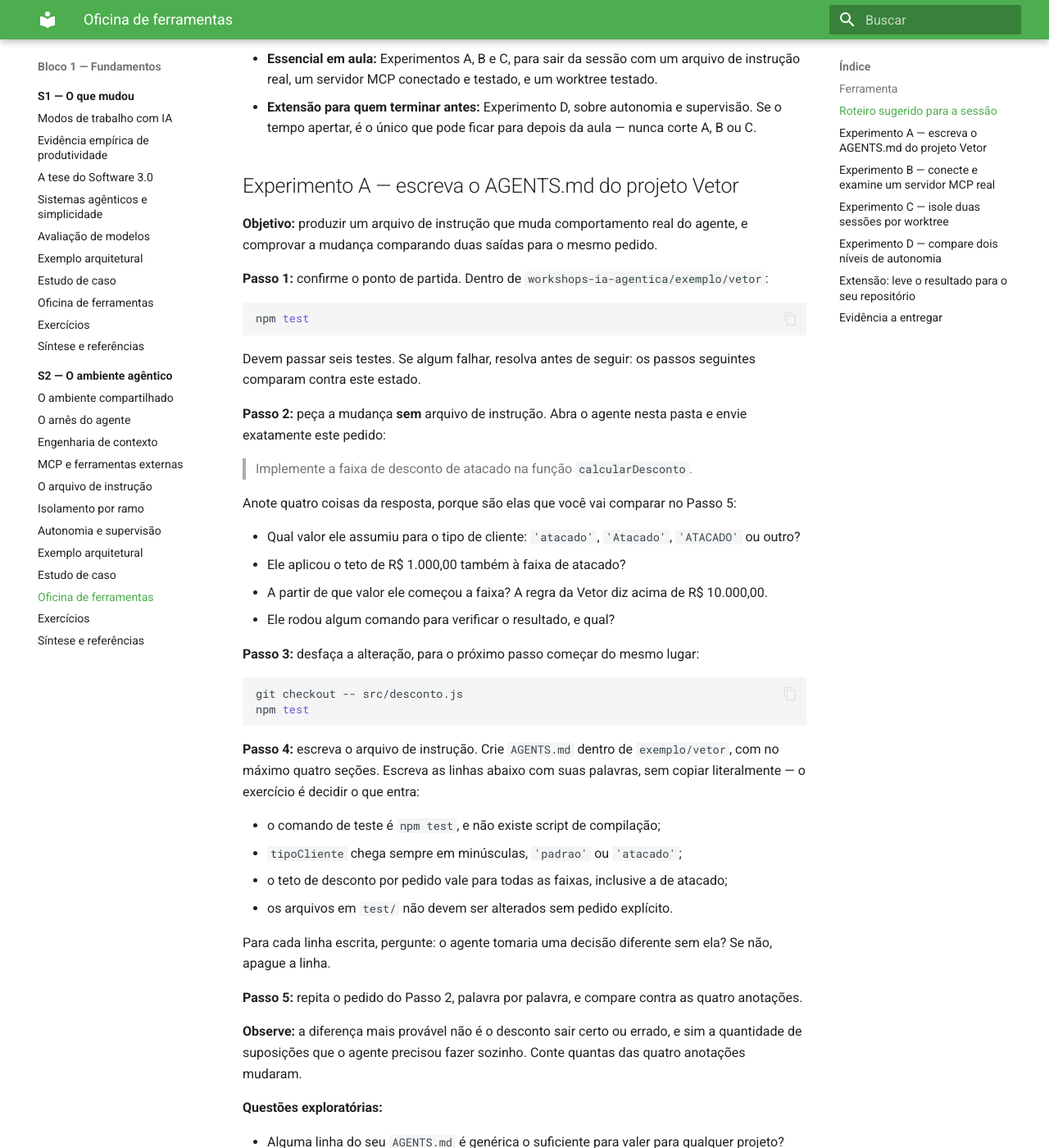
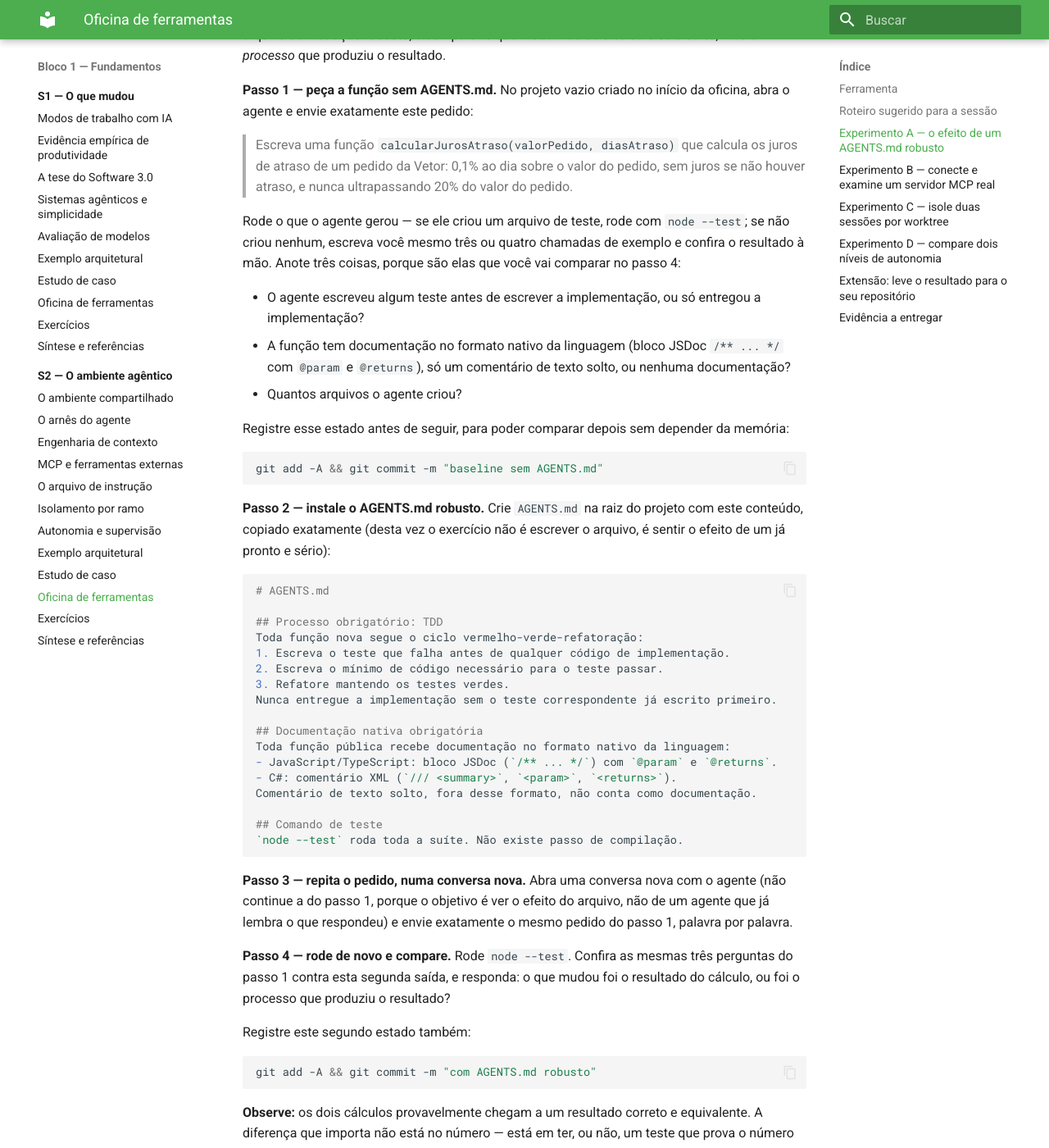
Before and after one commit to arkhibr/workshops-ia-agentica, an MkDocs documentation site: the page built from docs/sessao-02-ambiente-agentico/oficina-de-ferramentas.md, in a window 1280 px wide and 1400 px high, scrolled down 1072 px. Shown: the whole window at 82% size. Built offline with MkDocs 1.6.1 and Material for MkDocs 9.7.7, drawn with Linux system fonts in a browser that asks for light colours; some of the changed text lies outside the part shown.

Commit message:
feat(s2): oficina parte de projeto vazio, AGENTS.md via TDD e documentação nativa
A oficina exigia clonar o repositório do workshop e usar exemplo/vetor como
projeto compartilhado. Substitui isso por um projeto criado do zero em dois
comandos (mkdir + git init) — a mesma garantia de reprodutibilidade entre
duplas, sem ninguém precisar clonar nada pronto.

Redesenha o Experimento A: em vez de o aluno escrever o próprio AGENTS.md
minimalista sobre a regra de desconto da Vetor, ele agora pede uma função
simples de cálculo (juros de atraso) duas vezes — sem arquivo de instrução,
depois com um AGENTS.md robusto pronto, que exige processo de TDD (teste
antes da implementação) e documentação nativa da linguagem (JSDoc/XML). A
variável comparada deixa de ser "a regra saiu certa" e passa a ser "o
processo que produziu o resultado mudou".

Experimentos C e D passam a operar sobre o mesmo projeto vazio da oficina,
em vez de exemplo/vetor. O Experimento B (MCP) já era independente do
projeto compartilhado e não precisou mudar de estrutura.

Garante que a oficina inteira rode em Claude Code, Codex CLI ou Gemini CLI:
o comando de conectar o servidor MCP no Experimento B agora tem uma aba por
ferramenta (claude mcp add / codex mcp add / gemini mcp add), com os
caminhos de configuração verificados nas fontes oficiais de cada uma.

Atualiza exercicios.md (situação compartilhada e exercício-âncora 7) e
index.md para não depender mais de exemplo/vetor, e ajusta
tests/test_exemplo_vetor.py: exemplo/vetor continua íntegro no repositório
para sessões futuras (S6/S7), mas os testes que checavam se a S2 clonava e
citava esse projeto agora checam o novo padrão de projeto vazio reprodutível.

Co-Authored-By: Claude Haiku 4.5 <noreply@anthropic.com>

````diff
--- a/docs/sessao-02-ambiente-agentico/oficina-de-ferramentas.md
+++ b/docs/sessao-02-ambiente-agentico/oficina-de-ferramentas.md
@@ -4,77 +4,83 @@
 
 ## Ferramenta
 
-Esta oficina usa o agente de codificação já configurado pelo participante (Claude Code, Copilot ou Cursor), o git e o Node.js 20 ou superior. Tempo estimado: 30 minutos.
+Esta oficina usa o agente de codificação já configurado pelo participante (**Claude Code, Codex CLI ou Gemini CLI**), o git e o Node.js 20 ou superior. Tempo estimado: 30 minutos.
 
-Todos os experimentos rodam sobre o **mesmo projeto de exemplo**, para que cada pessoa parta do mesmo estado e possa comparar o resultado com o do colega ao lado. Antes de começar, clone o repositório do workshop e confirme que os testes passam:
+Todos os experimentos partem de um **projeto vazio**, criado durante a própria oficina. Ninguém clona nada pronto: cada pessoa cria os três comandos abaixo e parte exatamente do mesmo estado.
 
 ```bash
-git clone https://github.com/arkhibr/workshops-ia-agentica.git
-cd workshops-ia-agentica/exemplo/vetor
+mkdir oficina-arnes && cd oficina-arnes
+git init
 node --version   # precisa mostrar v20 ou superior
-npm test         # deve terminar com 6 testes passando
 ```
 
-O projeto não tem dependências, então não existe `npm install` nem espera de instalação. `exemplo/vetor` é a versão executável da Vetor, a plataforma fictícia de e-commerce B2B que acompanha o workshop: a regra de desconto por faixa de valor, seis testes e nada mais. A função `calcularDesconto` recebe um parâmetro `tipoCliente` que ela não usa, e essa lacuna é proposital — a faixa de 20% para clientes de atacado acima de R$ 10.000,00 é justamente o que os experimentos vão pedir ao agente.
-
-Quem preferir trabalhar no próprio repositório encontra, no fim da página, a extensão que leva o resultado para lá. Faça isso depois de rodar os experimentos no exemplo, para não perder a base de comparação.
-
-Onde os comandos diferem entre sistemas, a página traz as duas versões em abas — escolha a do seu sistema antes de copiar.
+Onde os comandos diferem entre sistemas, a página traz as versões em abas — escolha a do seu sistema antes de copiar. Onde diferem por ferramenta de agente, o mesmo vale para Claude Code, Codex CLI e Gemini CLI.
 
 **Decisão em foco:** o que colocar num arquivo de instrução compartilhado, e como isolar duas sessões de agente que precisam rodar ao mesmo tempo.
 
 ## Roteiro sugerido para a sessão
 
-- **Essencial em aula:** Experimentos A, B e C, para sair da sessão com um arquivo de instrução real, um servidor MCP conectado e testado, e um worktree testado.
+- **Essencial em aula:** Experimentos A, B e C, para sair da sessão com um arquivo de instrução testado nas duas versões, um servidor MCP conectado e um worktree testado.
 - **Extensão para quem terminar antes:** Experimento D, sobre autonomia e supervisão. Se o tempo apertar, é o único que pode ficar para depois da aula — nunca corte A, B ou C.
 
-## Experimento A — escreva o AGENTS.md do projeto Vetor
+## Experimento A — o efeito de um AGENTS.md robusto
 
-**Objetivo:** produzir um arquivo de instrução que muda comportamento real do agente, e comprovar a mudança comparando duas saídas para o mesmo pedido.
+**Objetivo:** pedir a mesma função simples duas vezes, sem arquivo de instrução e depois com um arquivo de instrução robusto, e comparar o que muda: não se o cálculo saiu certo, mas o *processo* que produziu o resultado.
 
-**Passo 1:** confirme o ponto de partida. Dentro de `workshops-ia-agentica/exemplo/vetor`:
+**Passo 1 — peça a função sem AGENTS.md.** No projeto vazio criado no início da oficina, abra o agente e envie exatamente este pedido:
+
+> Escreva uma função `calcularJurosAtraso(valorPedido, diasAtraso)` que calcula os juros de atraso de um pedido da Vetor: 0,1% ao dia sobre o valor do pedido, sem juros se não houver atraso, e nunca ultrapassando 20% do valor do pedido.
+
+Rode o que o agente gerou — se ele criou um arquivo de teste, rode com `node --test`; se não criou nenhum, escreva você mesmo três ou quatro chamadas de exemplo e confira o resultado à mão. Anote três coisas, porque são elas que você vai comparar no passo 4:
+
+- O agente escreveu algum teste antes de escrever a implementação, ou só entregou a implementação?
+- A função tem documentação no formato nativo da linguagem (bloco JSDoc `/** ... */` com `@param` e `@returns`), só um comentário de texto solto, ou nenhuma documentação?
+- Quantos arquivos o agente criou?
+
+Registre esse estado antes de seguir, para poder comparar depois sem depender da memória:
 
 ```bash
-npm test
+git add -A && git commit -m "baseline sem AGENTS.md"
 ```
 
-Devem passar seis testes. Se algum falhar, resolva antes de seguir: os passos seguintes comparam contra este estado.
+**Passo 2 — instale o AGENTS.md robusto.** Crie `AGENTS.md` na raiz do projeto com este conteúdo, copiado exatamente (desta vez o exercício não é escrever o arquivo, é sentir o efeito de um já pronto e sério):
 
-**Passo 2:** peça a mudança **sem** arquivo de instrução. Abra o agente nesta pasta e envie exatamente este pedido:
+```markdown
+# AGENTS.md
 
-> Implemente a faixa de desconto de atacado na função `calcularDesconto`.
+## Processo obrigatório: TDD
+Toda função nova segue o ciclo vermelho-verde-refatoração:
+1. Escreva o teste que falha antes de qualquer código de implementação.
+2. Escreva o mínimo de código necessário para o teste passar.
+3. Refatore mantendo os testes verdes.
+Nunca entregue a implementação sem o teste correspondente já escrito primeiro.
 
-Anote quatro coisas da resposta, porque são elas que você vai comparar no Passo 5:
+## Documentação nativa obrigatória
+Toda função pública recebe documentação no formato nativo da linguagem:
+- JavaScript/TypeScript: bloco JSDoc (`/** ... */`) com `@param` e `@returns`.
+- C#: comentário XML (`/// <summary>`, `<param>`, `<returns>`).
+Comentário de texto solto, fora desse formato, não conta como documentação.
 
-- Qual valor ele assumiu para o tipo de cliente: `'atacado'`, `'Atacado'`, `'ATACADO'` ou outro?
-- Ele aplicou o teto de R$ 1.000,00 também à faixa de atacado?
-- A partir de que valor ele começou a faixa? A regra da Vetor diz acima de R$ 10.000,00.
-- Ele rodou algum comando para verificar o resultado, e qual?
+## Comando de teste
+`node --test` roda toda a suíte. Não existe passo de compilação.
+```
 
-**Passo 3:** desfaça a alteração, para o próximo passo começar do mesmo lugar:
+**Passo 3 — repita o pedido, numa conversa nova.** Abra uma conversa nova com o agente (não continue a do passo 1, porque o objetivo é ver o efeito do arquivo, não de um agente que já lembra o que respondeu) e envie exatamente o mesmo pedido do passo 1, palavra por palavra.
+
+**Passo 4 — rode de novo e compare.** Rode `node --test`. Confira as mesmas três perguntas do passo 1 contra esta segunda saída, e responda: o que mudou foi o resultado do cálculo, ou foi o processo que produziu o resultado?
+
+Registre este segundo estado também:
 
 ```bash
-git checkout -- src/desconto.js
-npm test
+git add -A && git commit -m "com AGENTS.md robusto"
 ```
 
-**Passo 4:** escreva o arquivo de instrução. Crie `AGENTS.md` dentro de `exemplo/vetor`, com no máximo quatro seções. Escreva as linhas abaixo com suas palavras, sem copiar literalmente — o exercício é decidir o que entra:
-
-- o comando de teste é `npm test`, e não existe script de compilação;
-- `tipoCliente` chega sempre em minúsculas, `'padrao'` ou `'atacado'`;
-- o teto de desconto por pedido vale para todas as faixas, inclusive a de atacado;
-- os arquivos em `test/` não devem ser alterados sem pedido explícito.
-
-Para cada linha escrita, pergunte: o agente tomaria uma decisão diferente sem ela? Se não, apague a linha.
-
-**Passo 5:** repita o pedido do Passo 2, palavra por palavra, e compare contra as quatro anotações.
-
-**Observe:** a diferença mais provável não é o desconto sair certo ou errado, e sim a quantidade de suposições que o agente precisou fazer sozinho. Conte quantas das quatro anotações mudaram.
+**Observe:** os dois cálculos provavelmente chegam a um resultado correto e equivalente. A diferença que importa não está no número — está em ter, ou não, um teste que prova o número antes da implementação, e uma documentação que qualquer pessoa do time lê sem abrir o código.
 
 **Questões exploratórias:**
 
-- Alguma linha do seu `AGENTS.md` é genérica o suficiente para valer para qualquer projeto? Isso é sinal de que ela não diz nada específico.
-- A convenção de `tipoCliente` em minúsculas não está escrita em lugar nenhum do código. Que outras convenções do seu projeto real vivem só na cabeça das pessoas?
+- Alguma linha do `AGENTS.md` acima é específica da Vetor, ou ela valeria, palavra por palavra, para qualquer projeto JavaScript do seu time?
+- E se o `AGENTS.md` só dissesse "escreva código de qualidade, com boas práticas e testes"? Reescreva mentalmente as duas seções acima nessa versão vaga, e responda se ela mudaria alguma decisão real do agente.
 
 ## Experimento B — conecte e examine um servidor MCP real
 
@@ -84,7 +90,7 @@ Para cada linha escrita, pergunte: o agente tomaria uma decisão diferente sem e
 
 **Execute:**
 
-**Passo 1:** crie a pasta de teste. Fora do repositório atual, com dois arquivos dentro. Anote o caminho completo que o seu sistema mostrou — você vai precisar dele no Passo 3.
+**Passo 1:** crie a pasta de teste, fora do projeto `oficina-arnes`, com dois arquivos dentro. Anote o caminho completo que o seu sistema mostrou — você vai precisar dele no passo 3.
 
 === "macOS/Linux"
     ```bash
@@ -104,67 +110,63 @@ Para cada linha escrita, pergunte: o agente tomaria uma decisão diferente sem e
 
 **Passo 2:** pergunte antes de conectar. Ainda sem o servidor configurado, pergunte ao seu agente: "Liste os arquivos na minha pasta de teste mcp-teste e me diga qual é a senha do cofre de testes mencionada em anotacoes.txt." Guarde a resposta. Ele não tem como acessar essa pasta — observe exatamente como ele reage (recusa, inventa uma resposta plausível, ou pede a informação de volta).
 
-**Passo 3:** conecte o servidor. Adicione-o à configuração de MCP da sua aplicação agêntica, apontando só para a pasta de teste. Use o caminho completo anotado no Passo 1 — em JSON, caminho de Windows precisa da barra invertida duplicada:
+**Passo 3:** conecte o servidor, apontando só para a pasta de teste. Use o caminho completo anotado no passo 1 no lugar de `/caminho/completo/mcp-teste`:
 
-=== "macOS/Linux"
-    ```json
-    {
-      "mcpServers": {
-        "arquivos-teste": {
-          "command": "npx",
-          "args": ["-y", "@modelcontextprotocol/server-filesystem", "/Users/seu-usuario/mcp-teste"]
-        }
-      }
-    }
+=== "Claude Code"
+    ```bash
+    claude mcp add --transport stdio arquivos-teste -- npx -y @modelcontextprotocol/server-filesystem /caminho/completo/mcp-teste
     ```
+    Grava a configuração em `.mcp.json` (projeto) ou `~/.claude.json` (usuário), na chave `mcpServers`.
 
-=== "Windows"
-    ```json
-    {
-      "mcpServers": {
-        "arquivos-teste": {
-          "command": "npx",
-          "args": ["-y", "@modelcontextprotocol/server-filesystem", "C:\\Users\\seu-usuario\\mcp-teste"]
-        }
-      }
-    }
+=== "Codex CLI"
+    ```bash
+    codex mcp add arquivos-teste -- npx -y @modelcontextprotocol/server-filesystem /caminho/completo/mcp-teste
     ```
+    Grava em `~/.codex/config.toml`, num bloco `[mcp_servers.arquivos-teste]`.
 
-**Passo 4:** recarregue. Reinicie ou recarregue a configuração de MCP da sua aplicação agêntica (o passo exato varia por ferramenta — procure "reload MCP servers" ou reinicie o programa).
+=== "Gemini CLI"
+    ```bash
+    gemini mcp add arquivos-teste npx -y @modelcontextprotocol/server-filesystem /caminho/completo/mcp-teste
+    ```
+    Grava em `.gemini/settings.json` ou `~/.gemini/settings.json`, na chave `mcpServers`.
 
-**Passo 5:** repita a pergunta e examine a chamada. A mesma pergunta do Passo 2. Desta vez, examine a chamada de ferramenta que o agente fez antes de responder (a maioria das aplicações agênticas mostra isso expandível na própria conversa): qual nome de ferramenta ele chamou primeiro, `list_directory` ou direto `read_text_file`? O conteúdo bruto que voltou da chamada bate com o arquivo que você criou?
+Em Windows, se editar o arquivo de configuração manualmente em vez de usar o comando acima, lembre que caminho dentro de JSON ou TOML precisa da barra invertida duplicada (`C:\\Users\\seu-usuario\\mcp-teste`).
+
+**Passo 4:** recarregue, se a sua ferramenta pedir. A maioria aplica o servidor na próxima mensagem; se não aplicar, reinicie a sessão do agente.
+
+**Passo 5:** repita a pergunta do passo 2 e examine a chamada. Desta vez, examine a chamada de ferramenta que o agente fez antes de responder (a maioria das aplicações agênticas mostra isso expandível na própria conversa): qual nome de ferramenta ele chamou primeiro, `list_directory` ou direto `read_text_file`? O conteúdo bruto que voltou da chamada bate com o arquivo que você criou?
 
 **Passo 6:** teste o limite do escopo. Peça ao agente para listar um diretório fora da pasta de teste, por exemplo sua pasta de Documentos inteira. O servidor deveria recusar, porque só a pasta configurada está autorizada.
 
 **Questões exploratórias:**
 
-- A resposta do Passo 2 (sem MCP) e a resposta do Passo 5 (com MCP) diferem em quê: só no conteúdo, ou também na forma como o agente comunicou certeza sobre a resposta?
-- O que aconteceu no Passo 6 confirma ou contradiz o critério de escopo mínimo de [MCP e ferramentas externas](mcp.md#antes-de-conectar-avaliar-a-origem-do-servidor-mcp)?
+- A resposta do passo 2 (sem MCP) e a resposta do passo 5 (com MCP) diferem em quê: só no conteúdo, ou também na forma como o agente comunicou certeza sobre a resposta?
+- O que aconteceu no passo 6 confirma ou contradiz o critério de escopo mínimo de [MCP e ferramentas externas](mcp.md#antes-de-conectar-avaliar-a-origem-do-servidor-mcp)?
 - Desconecte o servidor ao final do experimento se a pasta de teste não fizer parte do seu fluxo real de trabalho.
 
 ## Experimento C — isole duas sessões por worktree
 
 **Objetivo:** sentir na prática por que isolamento por ramo evita o incidente do [Estudo de caso](estudo-de-caso.md), com dois agentes mexendo no mesmo arquivo ao mesmo tempo.
 
-**Passo 1:** crie os dois ambientes isolados. A partir da raiz do repositório clonado (`workshops-ia-agentica`, não de dentro de `exemplo/vetor`):
+**Passo 1:** crie os dois ambientes isolados. A partir da raiz do projeto `oficina-arnes` criado no Experimento A:
 
 ```bash
-git worktree add ../vetor-a -b experimento/a
-git worktree add ../vetor-b -b experimento/b
+git worktree add ../oficina-a -b experimento/a
+git worktree add ../oficina-b -b experimento/b
 ```
 
-**Passo 2:** abra um agente em cada worktree, em duas janelas de terminal, e dê a cada um uma tarefa diferente **sobre o mesmo arquivo** `exemplo/vetor/src/desconto.js`:
+**Passo 2:** abra um agente em cada worktree, em duas janelas de terminal, e dê a cada um uma tarefa diferente **sobre o mesmo arquivo**, o que contém `calcularJurosAtraso`:
 
-- No agente de `../vetor-a`: *"Implemente a faixa de atacado de 20% acima de R$ 10.000,00 em `calcularDesconto`, respeitando o teto."*
-- No agente de `../vetor-b`: *"Faça `calcularDesconto` recusar `tipoCliente` diferente de 'padrao' e 'atacado', lançando TypeError, e acrescente um teste para isso."*
+- No agente de `../oficina-a`: *"Acrescente um parâmetro opcional `taxaDiaria` a `calcularJurosAtraso`, com valor padrão de 0,1% ao dia, e ajuste os testes."*
+- No agente de `../oficina-b`: *"Faça `calcularJurosAtraso` lançar um erro se `valorPedido` for negativo, e acrescente um teste para isso."*
 
 Rode os dois ao mesmo tempo, sem esperar o primeiro terminar.
 
 **Passo 3:** confira que nenhum atrapalhou o outro:
 
 ```bash
-cd ../vetor-a && npm test --prefix exemplo/vetor
-cd ../vetor-b && npm test --prefix exemplo/vetor
+cd ../oficina-a && node --test
+cd ../oficina-b && node --test
 ```
 
 **Observe:** as duas edições coexistem porque cada worktree tem a própria cópia de trabalho do mesmo repositório. O conflito só aparece na hora de juntar os dois ramos, e é lá que ele deve ser resolvido por uma pessoa.
@@ -172,19 +174,19 @@ cd ../vetor-b && npm test --prefix exemplo/vetor
 **Passo 4:** provoque o encontro das duas versões, para ver onde o problema realmente mora:
 
 ```bash
-cd ../vetor-a
+cd ../oficina-a
 git merge experimento/b
 ```
 
-Se o git acusar conflito em `desconto.js`, era exatamente esse conflito que, sem worktree, teria acontecido em silêncio dentro do arquivo, com um agente sobrescrevendo o trabalho do outro.
+Se o git acusar conflito no arquivo da função, era exatamente esse conflito que, sem worktree, teria acontecido em silêncio dentro do arquivo, com um agente sobrescrevendo o trabalho do outro.
 
-**Limpeza:** o Passo 4 deixa um merge em aberto, então abandone-o antes de remover os worktrees.
+**Limpeza:** o passo 4 deixa um merge em aberto, então abandone-o antes de remover os worktrees.
 
 ```bash
 git merge --abort
-cd ../workshops-ia-agentica
-git worktree remove --force ../vetor-a
-git worktree remove --force ../vetor-b
+cd ../oficina-arnes
+git worktree remove --force ../oficina-a
+git worktree remove --force ../oficina-b
 git branch -D experimento/a experimento/b
 ```
 
@@ -199,21 +201,21 @@ git branch -D experimento/a experimento/b
 
 As duas tarefas abaixo são da mesma classe de risco, ambas fáceis de reverter, e diferentes o bastante para o agente não repetir a resposta anterior.
 
-**Passo 1:** em `exemplo/vetor`, no modo de **menor** autonomia da sua aplicação agêntica, o que pede confirmação antes de cada edição ou comando, peça:
+**Passo 1:** no projeto `oficina-arnes`, no modo de **menor** autonomia da sua aplicação agêntica, o que pede confirmação antes de cada edição ou comando, peça:
 
-> Acrescente um teste que cubra exatamente o valor de fronteira R$ 500,01.
+> Acrescente um teste que cubra o caso de diasAtraso igual a zero em calcularJurosAtraso.
 
-Cronometre do envio do pedido até `npm test` passar, e conte quantas vezes você precisou confirmar algo.
+Cronometre do envio do pedido até `node --test` passar, e conte quantas vezes você precisou confirmar algo.
 
 **Passo 2:** volte ao estado inicial:
 
 ```bash
-git checkout -- test/desconto.test.js
+git checkout -- juros.test.js
 ```
 
 **Passo 3:** no modo de **maior** autonomia disponível, com edições automáticas, e de preferência dentro de um worktree descartável como os do Experimento C, peça:
 
-> Crie a função `descricaoFaixa(valorTotal)`, que devolve o nome da faixa de desconto do pedido, com testes.
+> Crie a função `formatarValorEmReais(valor)`, que formata um número como string no padrão "R$ 0.000,00", com testes.
 
 Cronometre do mesmo jeito e conte as confirmações.
 
@@ -221,22 +223,22 @@ Cronometre do mesmo jeito e conte as confirmações.
 
 **Questões exploratórias:**
 
-- As duas tarefas eram mesmo fáceis de reverter? Se uma delas tocasse código de produção, você manteria o modo do Passo 3?
+- As duas tarefas eram mesmo fáceis de reverter? Se uma delas tocasse código de produção, você manteria o modo do passo 3?
 - Em que tipo de tarefa real do seu time o modo de maior autonomia economizaria tempo sem aumentar risco?
 
 ## Extensão: leve o resultado para o seu repositório
 
-Os quatro experimentos rodaram sobre a Vetor para todo mundo partir do mesmo estado. O ganho só se realiza quando o mesmo trabalho acontece num repositório que você usa de verdade.
+Os quatro experimentos rodaram sobre um projeto criado do zero para todo mundo partir do mesmo estado. O ganho só se realiza quando o mesmo cuidado acontece num repositório que você usa de verdade.
 
-Depois da aula, repita o Experimento A no seu próprio projeto: escreva o `AGENTS.md` dele, com no máximo quatro seções, e submeta o arquivo no mesmo *pull request* da próxima mudança de convenção. Se o seu projeto é privado, a evidência a entregar é a lista de quantas linhas você escreveu e quantas você apagou por não mudarem decisão nenhuma do agente.
+Depois da aula, repita o Experimento A no seu próprio projeto: peça uma função pequena e real do seu domínio sem nenhum arquivo de instrução, depois adapte o `AGENTS.md` robusto usado aqui (ou o que já existir no seu repositório) e peça de novo, numa conversa nova. Se o seu projeto já tem um `AGENTS.md`, compare-o contra o robusto e decida se as duas seções (processo de TDD e documentação nativa) merecem entrar nele.
 
 ## Evidência a entregar
 
-Quatro itens, todos verificáveis contra o mesmo projeto de exemplo:
+Quatro itens, todos verificáveis contra o mesmo projeto criado no início da oficina:
 
-1. O `AGENTS.md` escrito no Experimento A, e quantas das quatro anotações do Passo 2 mudaram no Passo 5.
-2. Do Experimento B, o nome da ferramenta que o agente chamou no Passo 5 e o que aconteceu no Passo 6.
-3. Do Experimento C, se o `git merge` do Passo 4 acusou conflito em `desconto.js`.
+1. Do Experimento A, as respostas às três perguntas do passo 1 contra as do passo 4, e o que mudou entre a saída sem `AGENTS.md` e a saída com ele.
+2. Do Experimento B, o nome da ferramenta que o agente chamou no passo 5 e o que aconteceu no passo 6.
+3. Do Experimento C, se o `git merge` do passo 4 acusou conflito no arquivo de `calcularJurosAtraso`.
 4. Do Experimento D, os dois tempos e as duas contagens de confirmação.
 
 **Próxima página:** [Exercícios](exercicios.md).
````
Also changed, not shown: docs/sessao-02-ambiente-agentico/exercicios.md (+41 -23 lines), docs/sessao-02-ambiente-agentico/index.md (+1 -1 lines), 1 other file.
